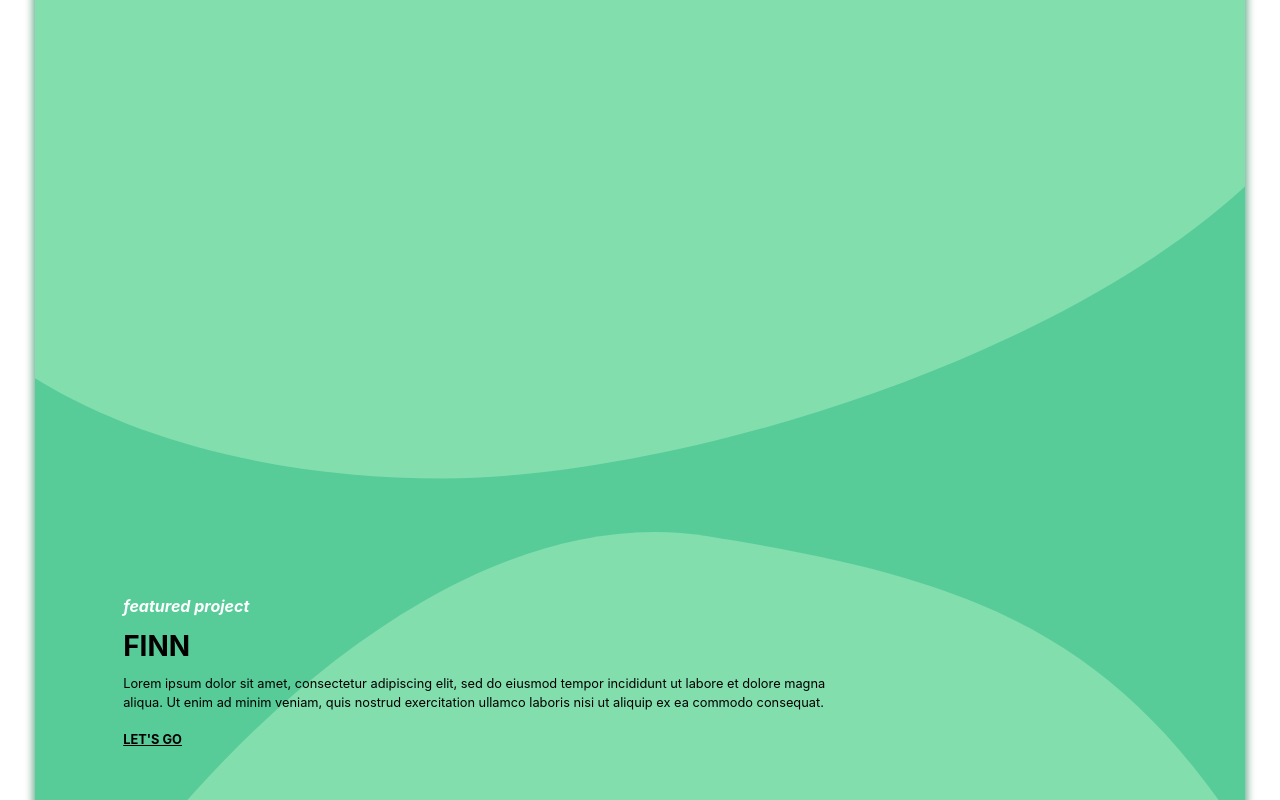
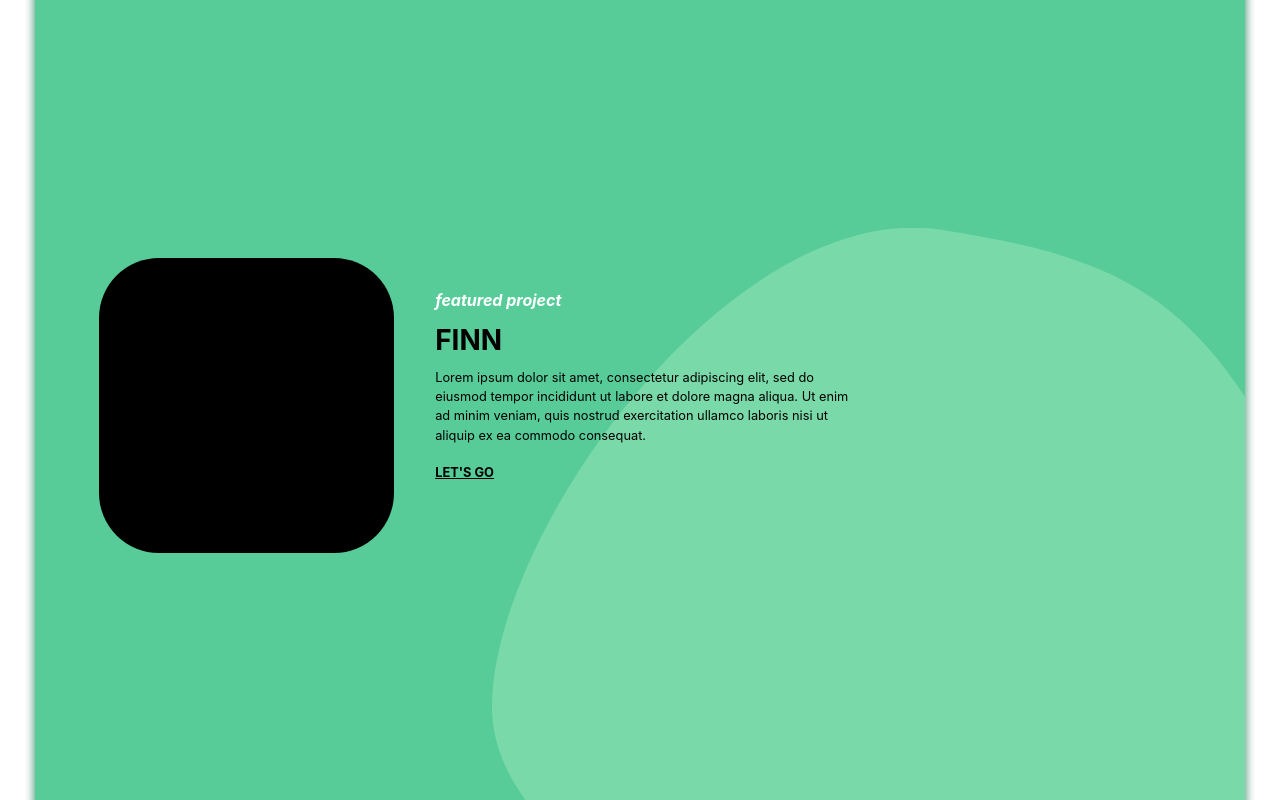
Before and after one commit to NessaLiu/nessaliu.github.io, a React (Create React App) app: page / in a window 1280 px wide. Shown: the part 2700-3500 px from the top of the page. Built offline with nearby package versions, Linux system fonts and the light colour scheme.

Commit message:
added project tablet responsiveness and cover image position

```diff
--- a/src/components/Projects/Projects.jsx
+++ b/src/components/Projects/Projects.jsx
@@ -2,6 +2,7 @@ import "./projects.css";
 import { useEffect, useState, useRef } from "react";
 import gsap from "gsap";
 import blobBackground from "../../images/green-blob.svg";
+import fullBlobBackground from "../../images/blob-full.svg";
 import { Swiper, SwiperSlide } from "swiper/react";
 import { Pagination } from "swiper";
 import "swiper/css";
@@ -110,9 +111,13 @@ const Projects = ({ projects }) => {
               </a>
             </div>
             <div className="featureBg featOneBg">
-              <img src={blobBackground} className="backgroundBlob" />
+              <img src={fullBlobBackground} className="backgroundBlob" />
+            </div>
+            <div className="featCoverContainer featCoverOne">
+              <img src="" className="" />
             </div>
           </div>
+
           <div className="featuredProjectContainer">
             <div className="featuredTextContainer featTwo">
               <p className="featuredTitle">{projects.featuredTitle}</p>
@@ -123,7 +128,10 @@ const Projects = ({ projects }) => {
               </a>
             </div>
             <div className="featureBg featTwoBg">
-              <img src={blobBackground} className="backgroundBlob" />
+              <img src={fullBlobBackground} className="backgroundBlob" />
+            </div>
+            <div className="featCoverContainer featCoverTwo">
+              <img src="" className="" />
             </div>
           </div>
         </div>
--- a/src/components/Projects/projects.css
+++ b/src/components/Projects/projects.css
@@ -35,10 +35,22 @@
 .featuredProjectContainer {
     position: relative;
     margin-bottom: 3rem;
+    overflow: hidden;
+}
+
+.featureBg {
+    /* transform: scale(1.25); */
+    width: 125%;
+    overflow: hidden;
+}
+
+.featOneBg {
+    transform: translateX(-50px);
 }
 
 .featTwoBg {
     transform: scaleX(-1);
+    transform: translateX(-50px);
 }
 
 .featuredContainer {
@@ -52,11 +64,8 @@
     position: absolute;
 }
 
-.featOne {
+.featOne, .featTwo {
     transform: translateX(4rem) translateY(3.5rem);
-}
-.featTwo {
-    transform: translateX(5.5rem) translateY(4rem);
 }
 
 .featuredTitle {
@@ -68,6 +77,25 @@
 
 .featuredProjectDesc {
     font-size: 0.75rem;
+}
+
+.featCoverContainer {
+    display: none;
+    width: 295px;
+    height: 295px;
+    background-color: #000;
+    border-radius: 60px;
+    position: absolute;
+}
+
+.featCoverOne {
+    top: 8rem;
+    right: 4rem;
+}
+
+.featCoverTwo {
+    top: 8rem;
+    left: 4rem;
 }
 /* ================================ GENERAL PROJECT TEXT STYLING ================================ */
 
@@ -133,6 +161,20 @@
 }
 
 /* ================================ RESPONSIVENESS ================================ */
+
+/* @media (min-width: 500px) {
+    .featuredProjectContainer {
+        width: 60%;
+        overflow: visible;
+    }
+
+    .backgroundBlob {
+        width: 100%;
+    }
+}
+*/
+
+
 @media (min-width: 768px) {
     #projects {
         margin: 3rem 2.2rem;
@@ -141,13 +183,41 @@
         text-align: left;
         padding-left: 2rem;
     }
-    .project-block, .horizontal-block {
+    /* .project-block, .horizontal-block {
         padding: 2rem;
     }
     .horizontal-block {
         padding-bottom: 8rem;
+    } */
+    .featureBg {
+        width: 90%;
+    }
+
+    .featOneBg {
+        transform: scale(0.8) translateX(-25%);
+    }
+
+    .featTwoBg {
+        transform: scaleX(-1) scale(0.8) translateX(-40%);
+    }
+
+    .featCoverContainer {
+        display: block;
+    }
+
+    .featuredTextContainer {
+        width: 35%;
+    }
+
+    .featOne {
+        transform: translateX(4rem) translateY(8rem);
+    }
+
+    .featTwo {
+        transform: translateX(25rem) translateY(10rem);
     }
 }
+
 
 @media (min-width: 1024px) {
     .projects-title{
```
Also changed, not shown: src/images/blob-full.png (added), src/images/blob-full.svg (added).
